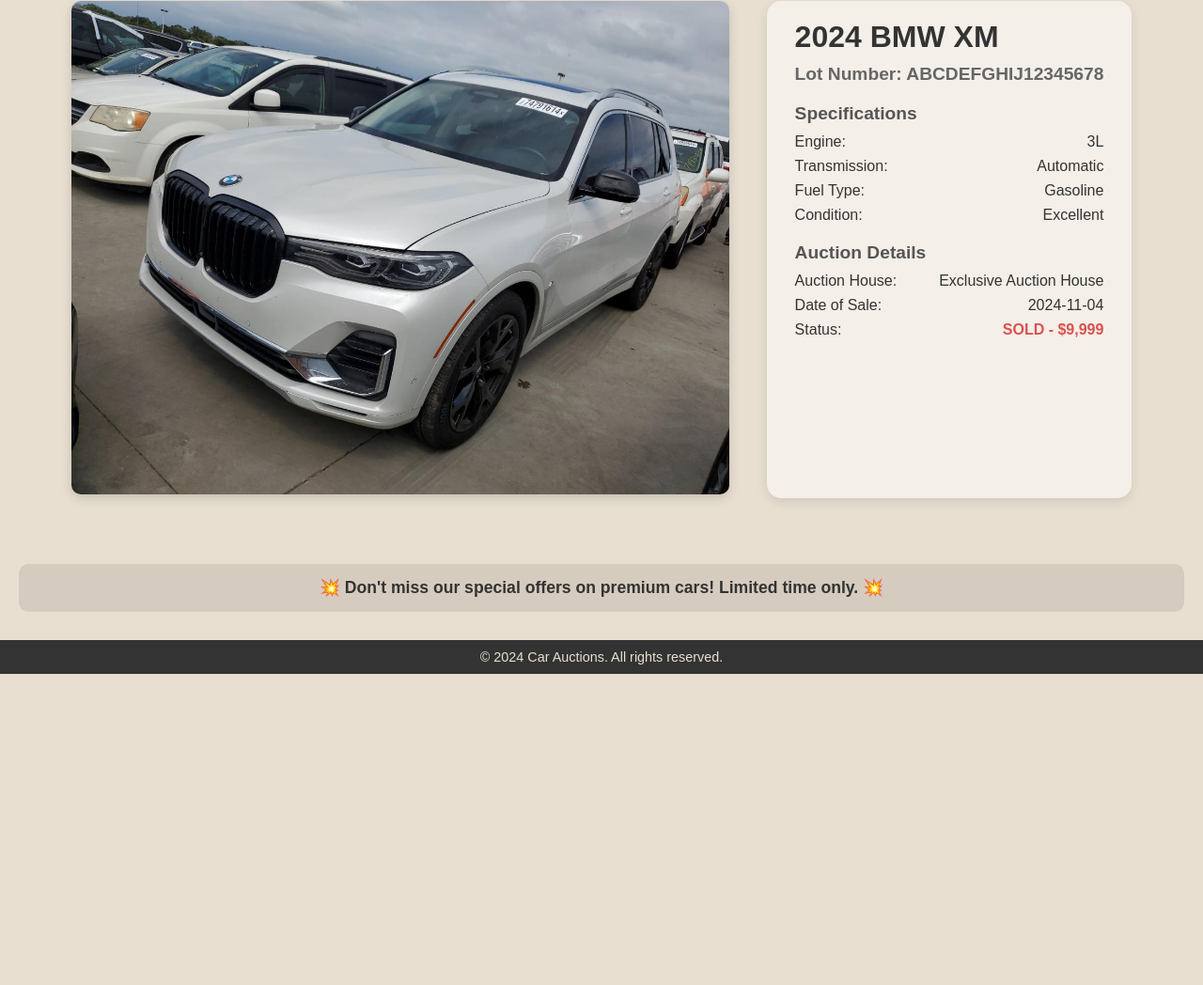
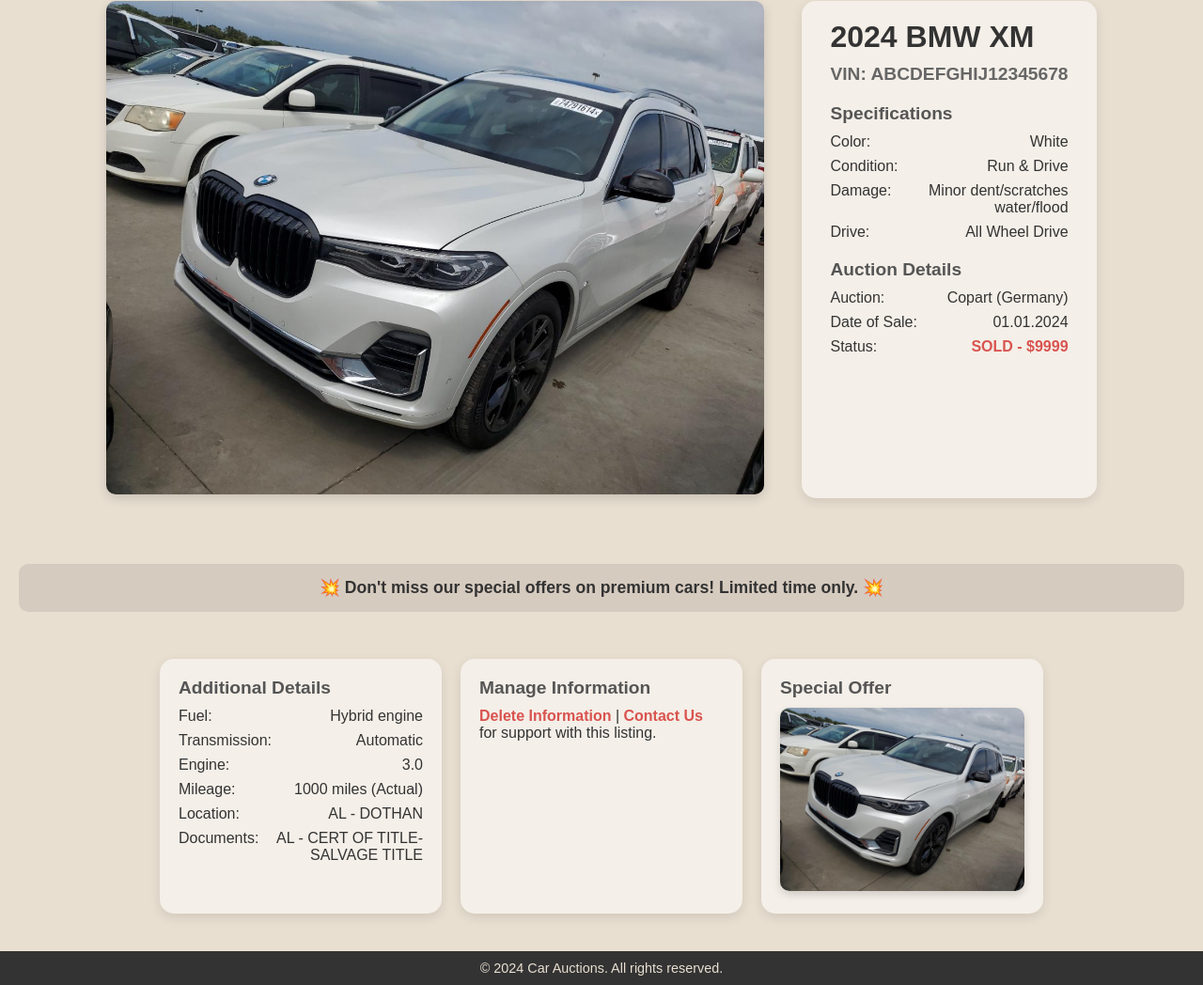
Before and after one commit to Mubinjon9oo9/autosite, a plain HTML site: page product_page/product.html in a window 1280 px wide. Shown: the part 103-1151 px from the top of the page at 94% size. Before the commit the page ends 820 px from the top, so only its background shows below. Drawn offline with Linux system fonts and the light colour scheme.

Commit message:
additional blocks added

```diff
--- a/product_page/product.html
+++ b/product_page/product.html
@@ -23,21 +23,21 @@
         </div>
         <div class="car_info">
             <h1 class="car_title">2024 BMW XM</h1>
-            <h2 class="car_subtitle">Lot Number: ABCDEFGHIJ12345678</h2>
+            <h2 class="car_subtitle">VIN: ABCDEFGHIJ12345678</h2>
 
             <div class="info_block">
                 <h3>Specifications</h3>
-                <div class="info_item"><span>Engine:</span> 3L</div>
-                <div class="info_item"><span>Transmission:</span> Automatic</div>
-                <div class="info_item"><span>Fuel Type:</span> Gasoline</div>
-                <div class="info_item"><span>Condition:</span> Excellent</div>
+                <div class="info_item"><span>Color:</span> White</div>
+                <div class="info_item"><span>Condition:</span> Run & Drive</div>
+                <div class="info_item"><span>Damage:</span> Minor dent/scratches<br>water/flood</div>
+                <div class="info_item"><span>Drive:</span> All Wheel Drive</div>
             </div>
 
             <div class="info_block">
                 <h3>Auction Details</h3>
-                <div class="info_item"><span>Auction House:</span> Exclusive Auction House</div>
-                <div class="info_item"><span>Date of Sale:</span> 2024-11-04</div>
-                <div class="info_item"><span>Status:</span> <strong class="sold">SOLD - $9,999</strong></div>
+                <div class="info_item"><span>Auction:</span> Copart (Germany)</div>
+                <div class="info_item"><span>Date of Sale:</span> 01.01.2024</div>
+                <div class="info_item"><span>Status:</span> <strong class="sold">SOLD - $9999</strong></div>
             </div>
         </div>
     </section>
@@ -47,6 +47,35 @@
         <p>💥 Don't miss our special offers on premium cars! Limited time only. 💥</p>
     </section>
 
+    <!-- Additional Information Blocks -->
+    <section class="additional_info">
+        <!-- Car Information Block -->
+        <div class="info_block extra_block">
+            <div class="info_block">
+                <h3>Additional Details</h3>
+                <div class="info_item"><span>Fuel:</span> Hybrid engine</div>
+                <div class="info_item"><span>Transmission:</span> Automatic</div>
+                <div class="info_item"><span>Engine:</span> 3.0</div>
+                <div class="info_item"><span>Mileage:</span> 1000 miles (Actual)</div>
+                <div class="info_item"><span>Location:</span> AL - DOTHAN</div>
+                <div class="info_item"><span>Documents:</span> AL - CERT OF TITLE-SALVAGE TITLE</div>
+            </div>        </div>
+
+        <!-- Contact and Delete Options Block -->
+        <div class="info_block extra_block" style="justify-content: center;">
+            <h3>Manage Information</h3>
+            <p><a href="#delete">Delete Information</a> | <a href="#contact">Contact Us</a> for support with this listing.</p>
+        </div>
+
+        <!-- Image Link Block -->
+        <div class="info_block extra_block">
+            <h3>Special Offer</h3>
+            <a href="https://example.com">
+                <img src="x7.jpg" alt="Special Offer" class="linked_image">
+            </a>
+        </div>
+    </section>
+
     <!-- Footer -->
     <footer class="footer">
         <p>&copy; 2024 Car Auctions. All rights reserved.</p>
--- a/product_page/style.css
+++ b/product_page/style.css
@@ -49,7 +49,7 @@ a {
     flex-wrap: wrap;
 }
 .car_image img {
-    max-width: 700px;
+    width: 700px;
     border-radius: 10px;
     box-shadow: 0 4px 12px rgba(0, 0, 0, 0.15);
 }
@@ -78,6 +78,7 @@ a {
     color: #555;
 }
 .info_item {
+    text-align: right;
     font-size: 1rem;
     color: #333;
     margin: 8px 0;
@@ -101,6 +102,37 @@ a {
     font-weight: bold;
 }
 
+/* Additional Info Blocks */
+.additional_info {
+    display: flex;
+    justify-content: center;
+    gap: 20px;
+    padding: 20px;
+    flex-wrap: wrap;
+}
+.extra_block {
+    background-color: #f4efe8;
+    padding: 20px;
+    border-radius: 15px;
+    box-shadow: 0 4px 12px rgba(0, 0, 0, 0.1);
+    width: 300px;
+    justify-content: space-between;
+}
+.extra_block a {
+    color: #d9534f;
+    font-weight: bold;
+    text-decoration: none;
+    transition: color 0.3s;
+}
+.extra_block a:hover {
+    color: #333;
+}
+.linked_image {
+    width: 100%;
+    border-radius: 10px;
+    box-shadow: 0 4px 8px rgba(0, 0, 0, 0.15);
+}
+
 /* Footer */
 .footer {
     text-align: center;
```
